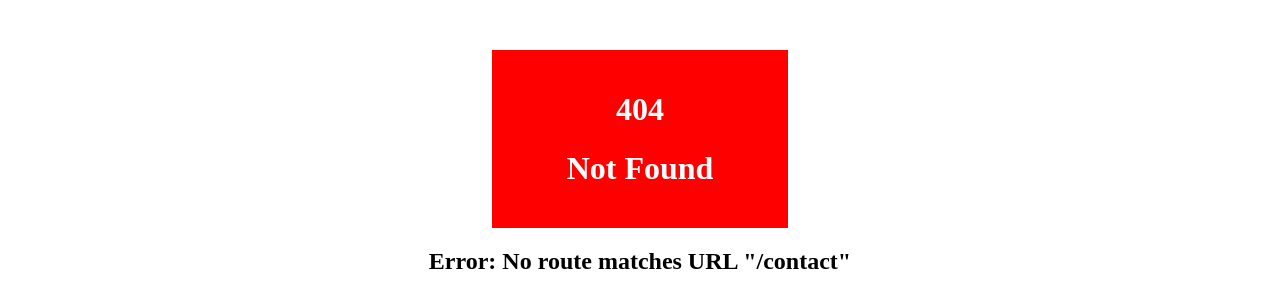
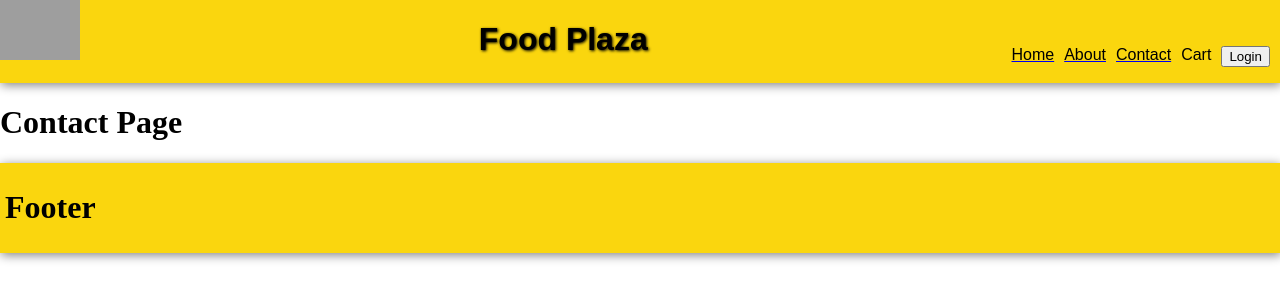
Before and after one commit to neetugond/Food_Plaza, a React (Vite) app: page /contact in a window 1280 px wide. Before the commit this address had no page. Shown: the top 308 px of the page. Built offline with nearby package versions, Linux system fonts and the light colour scheme; grey boxes are pictures that could not be loaded.

Commit message:
react routing children and link tag

```diff
--- a/src/App.js
+++ b/src/App.js
@@ -1,12 +1,13 @@
-import React from "react";
-import ReactDom from 'react-dom'
-import { createBrowserRouter, RouterProvider} from 'react-router-dom'
+import * as React from "react";
+import * as ReactDOM from "react-dom/client";
+import { createBrowserRouter, Outlet, RouterProvider } from 'react-router-dom'
 import Header from "./components/Header";
 import Body from "./components/Body";
 import Footer from "./components/Footer";
 import About from "./components/About";
 import Error from "./components/Error";
 import './style.css'
+import Contact from "./components/Contact";
 
 
 
@@ -15,7 +16,7 @@ const App = () => {
     return (
         <div>
             <Header />
-            <Body />
+            <Outlet/>
             <Footer />
         </div>
     )
@@ -24,18 +25,34 @@ const appRouter = createBrowserRouter([
     {
         path: '/',
         element: <App />,
-        errorElement : <Error/>
+        errorElement: <Error />,
+        children: [
+            {
 
-    }, {
-        path: '/about',
-        element: (
-            <About/>
-        )
-    }
+                path: '/',
+                element: <Body />
+
+            },
+            {
+
+                path: '/about',
+                element: <About />
+
+            },
+            {
+
+                path: '/contact',
+                element: <Contact />
+
+            },
+        ]
+
+    },
+
 
 ])
-const root = ReactDom.createRoot(document.getElementById('root'));
+const root = ReactDOM.createRoot(document.getElementById('root'));
 
 root.render(
-    <RouterProvider router={ appRouter} />
+    <RouterProvider router={appRouter} />
 )
--- /dev/null
+++ b/src/components/Contact.js
@@ -0,0 +1,9 @@
+const Contact = () => {
+    return (
+        <>
+            <h1>Contact Page</h1>
+        </>
+    )
+}
+
+export default Contact;
--- a/src/components/Header.js
+++ b/src/components/Header.js
@@ -1,5 +1,7 @@
 import React, { useState } from 'react'
+import { Link } from 'react-router-dom'
 import About from './About'
+import Contact from './Contact'
 // const loggedInUser = () => {
 //     return false
 // }
@@ -18,11 +20,18 @@ function Header() {
                 </div>
 
                 <div className="nav-menu">
-                        <h3>Home</h3>
-                        <h3>about</h3>
-                        <h3>contact</h3>
-                        <h3>cart</h3>
+                    <ul>
+
+                        <Link to="/"><li>Home</li></Link>
+                        <Link to="/about"><li>About</li></Link>
+                        <Link to="/contact"><li>Contact</li></Link>
+                        <li>Cart</li>
+                        <li>
                         {isLoggedIn ? (<button onClick={() => setIsLoggedIn(false)}>Logout</button>) : (<button onClick={() => setIsLoggedIn(true)} >Login</button>)}
+                        </li>
+                    </ul>
+
+
                 </div>
             </div>
 
--- a/src/style.css
+++ b/src/style.css
@@ -19,16 +19,18 @@ body{
     width: 100%;
 }
 
-.nav-menu{
+.nav-menu ul {
     display: flex;
-
-}
-.nav-menu h3{
-margin-right: 10px;
-margin-top: 30px;
+    list-style: none;
 
 }
 
+.nav-menu ul li {
+    margin-right: 10px;
+    margin-top: 30px;
+    color: black;
+    text-decoration: none;
+}
 
 .restro-name h1{
     margin-left: 75px;
```
